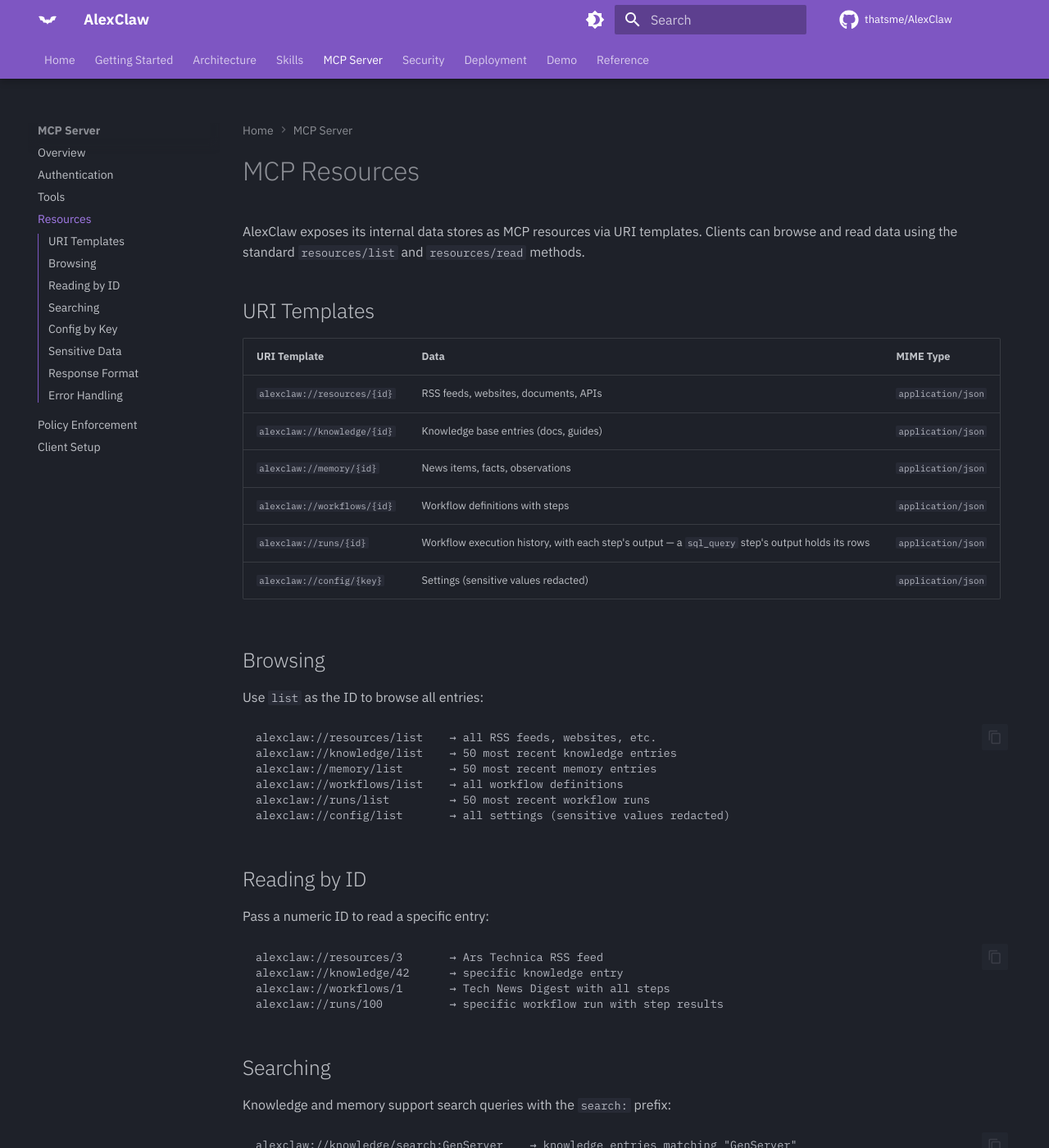
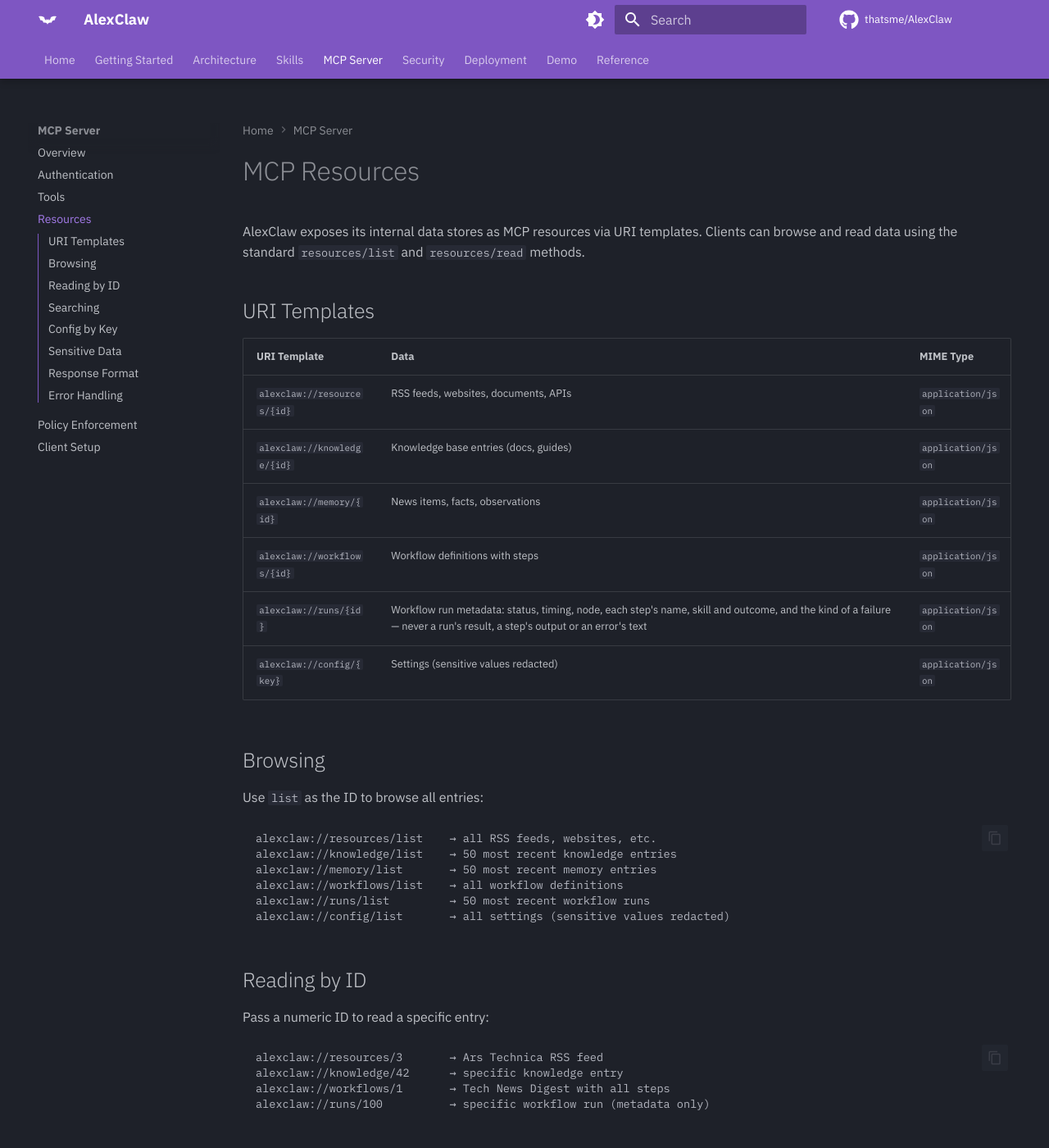
Before and after one commit to thatsme/AlexClaw, an MkDocs documentation site: the page built from docs/mcp/resources.md, in a window 1280 px wide and 1400 px high. Shown: the whole window at 82% size. Built offline with MkDocs 1.6.1 and Material for MkDocs 9.7.7, drawn with Linux system fonts in a browser that asks for light colours; comment, search, counter and statistics services are not loaded.

Commit message:
fix(mcp): run resources give run metadata, never a run's output (0.4.2)
alexclaw://runs/list and alexclaw://runs/{id} returned each run's result,
step_results and error text to whoever held the MCP key, whatever started
the run - a sql_query step's rows included. They now give status, timing,
node, each step's name, skill and outcome, and the kind of a failure
(ResourceProvider.error_kind/1: a tag, an atom or an exception's name, never
the text). An MCP client keeps only the answer to a run it started itself.

SECURITY.md (who can see a step's rows) and docs/mcp/resources.md,
docs/mcp/tools.md, docs/architecture/integrations.md say so.

Tests: test/alex_claw/mcp/run_outputs_test.exs (new; red before the fix).

````diff
--- a/docs/mcp/resources.md
+++ b/docs/mcp/resources.md
@@ -10,7 +10,7 @@ AlexClaw exposes its internal data stores as MCP resources via URI templates. Cl
 | `alexclaw://knowledge/{id}` | Knowledge base entries (docs, guides) | `application/json` |
 | `alexclaw://memory/{id}` | News items, facts, observations | `application/json` |
 | `alexclaw://workflows/{id}` | Workflow definitions with steps | `application/json` |
-| `alexclaw://runs/{id}` | Workflow execution history, with each step's output — a `sql_query` step's output holds its rows | `application/json` |
+| `alexclaw://runs/{id}` | Workflow run metadata: status, timing, node, each step's name, skill and outcome, and the kind of a failure — never a run's result, a step's output or an error's text | `application/json` |
 | `alexclaw://config/{key}` | Settings (sensitive values redacted) | `application/json` |
 
 ## Browsing
@@ -34,7 +34,7 @@ Pass a numeric ID to read a specific entry:
 alexclaw://resources/3       → Ars Technica RSS feed
 alexclaw://knowledge/42      → specific knowledge entry
 alexclaw://workflows/1       → Tech News Digest with all steps
-alexclaw://runs/100          → specific workflow run with step results
+alexclaw://runs/100          → specific workflow run (metadata only)
 ```
 
 ## Searching
````
Also changed, not shown: SECURITY.md (+10 -9 lines), docs/architecture/integrations.md (+1 -1 lines), docs/mcp/tools.md (+1 -1 lines), 2 other files.
